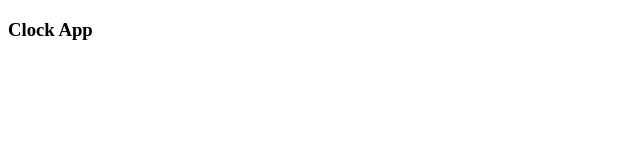
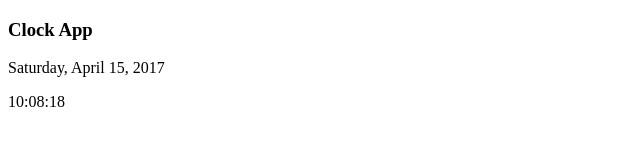
Before and after one commit to jcolairo/sg-clock, a website: page index.html in a window 1280 px wide. Shown: the whole page, without its empty margins (0-640 px from the left). Drawn offline with nearby package versions, Linux system fonts and the light colour scheme; some packages are replaced by stand-ins of ours.

Commit message:
working clock on homepage

```diff
--- a/index.html
+++ b/index.html
@@ -19,6 +19,9 @@
 
     <h1>Clock App</h1>
 
+    <p>{{ clock.clock | date: 'fullDate' }}</p>
+    <p>{{ clock.clock | date: 'HH:mm:ss' }}</p>
+
   </section>
 
 </body>
```
